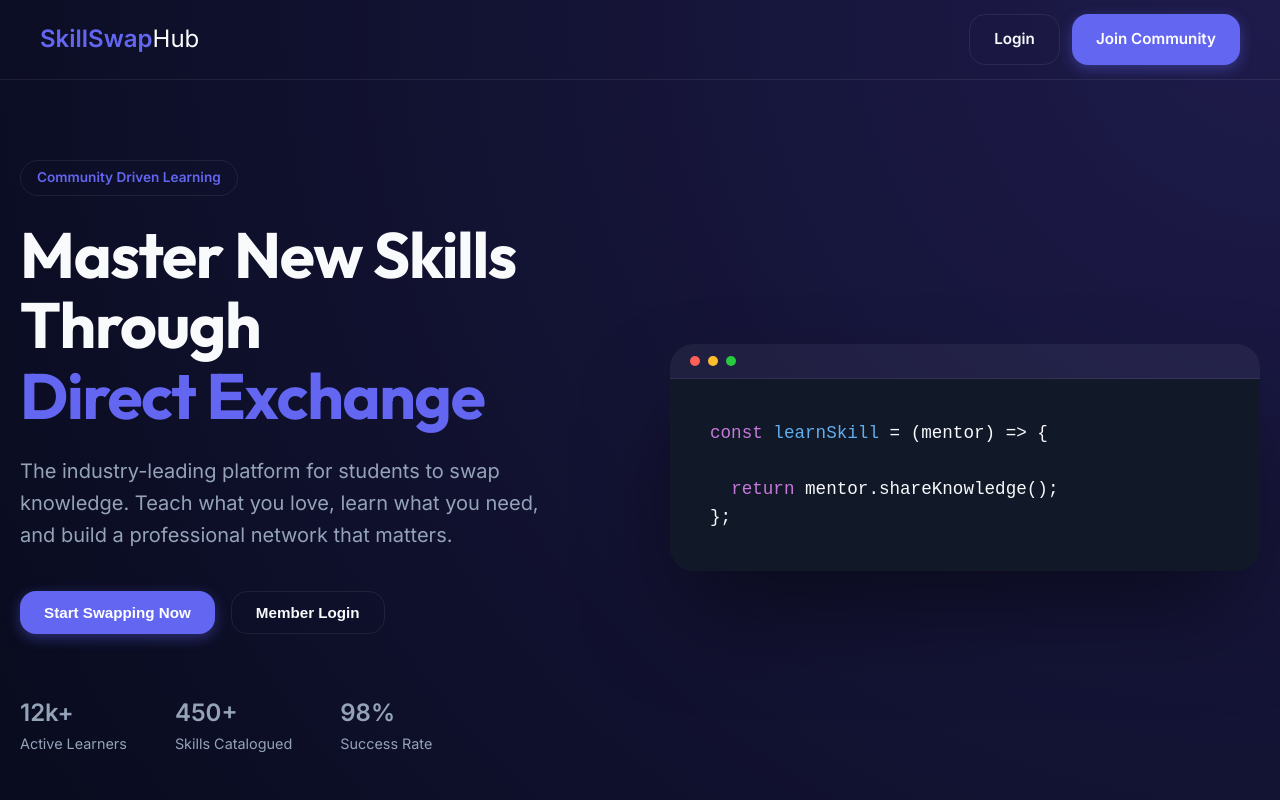
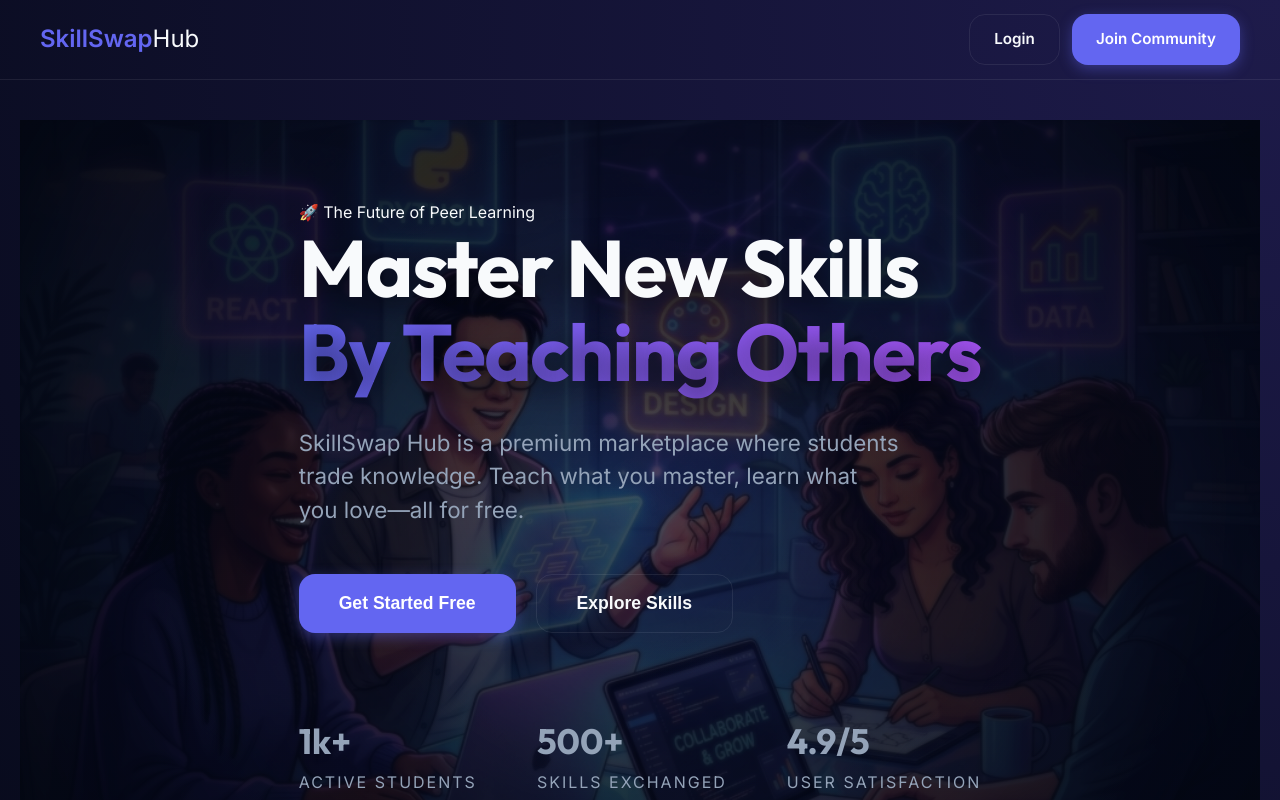
Before and after one commit to sheikhumaryounas/skillswap-hub, a React (Create React App) app in the folder frontend/: page / in a window 1280 px wide. Shown: the top 800 px of the page. Built offline with nearby package versions, Linux system fonts and the light colour scheme.

Commit message:
Fix: Implemented Scheduling Portal and Added Premium Hero Background

```diff
--- a/frontend/src/assets/Home.css
+++ b/frontend/src/assets/Home.css
@@ -1,54 +1,84 @@
 .home-page {
-  padding-top: 40px;
+  position: relative;
+  overflow: hidden;
 }
 
 .hero {
-  display: grid;
-  grid-template-columns: 1fr 1fr;
-  gap: 60px;
+  position: relative;
+  min-height: 90vh;
+  display: flex;
   align-items: center;
-  margin-bottom: 120px;
+  padding: 80px 0;
+}
+
+.hero-bg-overlay {
+  position: absolute;
+  top: 0;
+  left: 0;
+  width: 100%;
+  height: 100%;
+  z-index: -1;
+  overflow: hidden;
+}
+
+.hero-bg-img {
+  width: 100%;
+  height: 100%;
+  object-fit: cover;
+  opacity: 0.4;
+  filter: saturate(1.2) brightness(0.8);
+}
+
+.glass-overlay {
+  position: absolute;
+  top: 0;
+  left: 0;
+  width: 100%;
+  height: 100%;
+  background: radial-gradient(circle at center, rgba(3, 7, 18, 0.4), var(--bg-deep));
+  backdrop-filter: blur(2px);
+}
+
+.hero-content {
+  z-index: 10;
+  max-width: 800px;
 }
 
 .hero-content h1 {
-  font-size: 4rem;
-  line-height: 1.1;
-  margin-bottom: 24px;
+  font-size: 5rem;
+  line-height: 1.05;
+  margin-bottom: 32px;
+  text-shadow: 0 10px 30px rgba(0,0,0,0.5);
 }
 
 .hero-content h1 span {
-  color: var(--primary);
-  display: block;
-}
-
-.badge-pill {
-  display: inline-block;
-  padding: 6px 16px;
-  background: var(--glass);
-  border: 1px solid var(--glass-border);
-  border-radius: 100px;
-  color: var(--primary);
-  font-size: 0.85rem;
-  font-weight: 600;
-  margin-bottom: 24px;
+  background: linear-gradient(to right, var(--primary), var(--secondary));
+  -webkit-background-clip: text;
+  -webkit-text-fill-color: transparent;
 }
 
 .hero-content .description {
-  font-size: 1.25rem;
+  font-size: 1.4rem;
   color: var(--text-muted);
-  margin-bottom: 40px;
-  max-width: 540px;
+  margin-bottom: 48px;
+  max-width: 600px;
+  line-height: 1.5;
 }
 
 .cta-group {
   display: flex;
-  gap: 16px;
-  margin-bottom: 60px;
+  gap: 20px;
+  margin-bottom: 80px;
+}
+
+.btn-lg {
+  padding: 18px 40px;
+  font-size: 1.1rem;
 }
 
 .hero-stats {
   display: flex;
-  gap: 48px;
+  gap: 60px;
 }
 
 .stat-item {
@@ -57,59 +87,17 @@
 }
 
 .stat-item strong {
-  font-size: 1.5rem;
+  font-size: 2.2rem;
   color: var(--text-main);
-  font-family: var(--font-heading);
+  font-family: 'Outfit', sans-serif;
 }
 
 .stat-item span {
-  font-size: 0.9rem;
+  font-size: 1rem;
   color: var(--text-muted);
+  text-transform: uppercase;
+  letter-spacing: 2px;
 }
-
-/* Hero Visual Component */
-.hero-visual {
-  position: relative;
-}
-
-.visual-card {
-  padding: 0;
-  overflow: hidden;
-  border-radius: var(--radius-lg);
-  box-shadow: 0 50px 100px -20px rgba(0,0,0,0.5);
-}
-
-.card-header-v {
-  padding: 12px 20px;
-  background: rgba(255,255,255,0.05);
-  display: flex;
-  gap: 8px;
-  border-bottom: 1px solid var(--glass-border);
-}
-
-.dot {
-  width: 10px;
-  height: 10px;
-  border-radius: 50%;
-}
-
-.dot.red { background: #ff5f56; }
-.dot.yellow { background: #ffbd2e; }
-.dot.green { background: #27c93f; }
-
-.card-body-v {
-  padding: 40px;
-  background: #111827;
-}
-
-.code-snippet {
-  font-family: 'Fira Code', monospace;
-  font-size: 1.1rem;
-}
-
-.keyword { color: #c678dd; }
-.func { color: #61afef; }
-.comment { color: #5c6370; }
 
 /* Features */
 .section-header {
--- a/frontend/src/assets/Sessions.css
+++ b/frontend/src/assets/Sessions.css
@@ -1,16 +1,98 @@
-/* Sessions.css */
-.sessions-page { padding: 20px 0; }
-.sessions-header { display: flex; justify-content: space-between; align-items: center; margin-bottom: 40px; }
-.sessions-grid { display: grid; grid-template-columns: repeat(auto-fill, minmax(350px, 1fr)); gap: 24px; }
+.sessions-page {
+  padding: 40px 0;
+}
 
-/* Leaderboard.css */
-.leaderboard-page { padding: 20px 0; }
-.leaderboard-table { width: 100%; border-collapse: collapse; margin-top: 32px; background: var(--bg-card); border-radius: var(--radius-lg); overflow: hidden; border: 1px solid var(--glass-border); }
-.leaderboard-table th, .leaderboard-table td { padding: 16px 24px; text-align: left; border-bottom: 1px solid var(--glass-border); }
-.leaderboard-table th { background: var(--glass); color: var(--text-muted); font-weight: 600; text-transform: uppercase; font-size: 0.8rem; }
+.sessions-header {
+  display: flex;
+  justify-content: space-between;
+  align-items: center;
+  margin-bottom: 48px;
+}
 
-/* Notifications.css */
-.notifications-page { padding: 20px 0; }
-.notifications-list { display: flex; flex-direction: column; gap: 16px; margin-top: 32px; }
-.notification-item { background: var(--bg-card); padding: 20px; border-radius: var(--radius-md); border: 1px solid var(--glass-border); display: flex; align-items: flex-start; gap: 16px; transition: all 0.2s; }
-.notification-item.unread { border-left: 4px solid var(--primary); background: var(--glass); }
+.sessions-header h1 span {
+  background: linear-gradient(to right, var(--primary), var(--secondary));
+  -webkit-background-clip: text;
+  -webkit-text-fill-color: transparent;
+}
+
+.tabs {
+  display: flex;
+  gap: 8px;
+  padding: 8px;
+  border-radius: var(--radius-lg);
+  margin-bottom: 40px;
+  max-width: fit-content;
+}
+
+.tab {
+  padding: 10px 24px;
+  border-radius: var(--radius-md);
+  border: none;
+  background: transparent;
+  color: var(--text-muted);
+  font-weight: 600;
+  cursor: pointer;
+  transition: all 0.2s;
+}
+
+.tab.active {
+  background: var(--primary);
+  color: white;
+  box-shadow: 0 4px 12px var(--primary-glow);
+}
+
+.tab:hover:not(.active) {
+  background: rgba(255, 255, 255, 0.05);
+  color: var(--text-main);
+}
+
+.sessions-grid {
+  display: grid;
+  grid-template-columns: repeat(auto-fill, minmax(380px, 1fr));
+  gap: 32px;
+}
+
+.no-sessions {
+  text-align: center;
+  padding: 80px;
+  color: var(--text-muted);
+  font-size: 1.1rem;
+}
+
+/* Modal Styling */
+.modal-overlay {
+  position: fixed;
+  top: 0;
+  left: 0;
+  width: 100%;
+  height: 100%;
+  background: rgba(0, 0, 0, 0.8);
+  backdrop-filter: blur(8px);
+  display: flex;
+  align-items: center;
+  justify-content: center;
+  z-index: 1000;
+  padding: 20px;
+}
+
+.modal-content {
+  width: 100%;
+  max-width: 500px;
+}
+
+.modal-content h2 {
+  margin-bottom: 24px;
+}
+
+.form-row {
+  display: grid;
+  grid-template-columns: 1fr 1fr;
+  gap: 16px;
+}
+
+.modal-actions {
+  display: flex;
+  justify-content: flex-end;
+  gap: 12px;
+  margin-top: 32px;
+}
--- a/frontend/src/pages/Home.js
+++ b/frontend/src/pages/Home.js
@@ -6,72 +6,51 @@
 
 import React from 'react';
 import { useNavigate } from 'react-router-dom';
-import { useAuth } from '../context/AuthContext';
 import '../assets/Home.css';
 
 const Home = () => {
-  const { isAuthenticated } = useAuth();
   const navigate = useNavigate();
 
   return (
     <div className="home-page animate-fade-in">
+      {/* Hero Section */}
       <section className="hero">
-        <div className="hero-content">
-          <div className="badge-pill">Community Driven Learning</div>
-          <h1>Master New Skills Through <span>Direct Exchange</span></h1>
+        <div className="hero-bg-overlay">
+          <img src="/assets/images/hero-bg.png" alt="Hero Background" className="hero-bg-img" />
+          <div className="glass-overlay"></div>
+        </div>
+
+        <div className="container hero-content">
+          <div className="badge-pill">🚀 The Future of Peer Learning</div>
+          <h1>
+            Master New Skills <br />
+            <span>By Teaching Others</span>
+          </h1>
           <p className="description">
-            The industry-leading platform for students to swap knowledge.
-            Teach what you love, learn what you need, and build a professional network
-            that matters.
+            SkillSwap Hub is a premium marketplace where students trade knowledge.
+            Teach what you master, learn what you love—all for free.
           </p>
           <div className="cta-group">
-            {isAuthenticated ? (
-              <button onClick={() => navigate('/dashboard')} className="btn btn-primary">
-                Return to Dashboard
-              </button>
-            ) : (
-              <>
-                <button onClick={() => navigate('/register')} className="btn btn-primary">
-                  Start Swapping Now
-                </button>
-                <button onClick={() => navigate('/login')} className="btn btn-outline">
-                  Member Login
-                </button>
-              </>
-            )}
+            <button onClick={() => navigate('/register')} className="btn btn-primary btn-lg">
+              Get Started Free
+            </button>
+            <button onClick={() => navigate('/users')} className="btn btn-outline btn-lg">
+              Explore Skills
+            </button>
           </div>
+
           <div className="hero-stats">
             <div className="stat-item">
-              <strong>12k+</strong>
-              <span>Active Learners</span>
+              <strong>1k+</strong>
+              <span>Active Students</span>
             </div>
             <div className="stat-item">
-              <strong>450+</strong>
-              <span>Skills Catalogued</span>
+              <strong>500+</strong>
+              <span>Skills Exchanged</span>
             </div>
             <div className="stat-item">
-              <strong>98%</strong>
-              <span>Success Rate</span>
-            </div>
-          </div>
-        </div>
-        <div className="hero-visual">
-          <div className="visual-card glass">
-            <div className="card-header-v">
-              <div className="dot red"></div>
-              <div className="dot yellow"></div>
-              <div className="dot green"></div>
-            </div>
-            <div className="card-body-v">
-              <div className="code-snippet">
-                <span className="keyword">const</span> <span className="func">learnSkill</span> = (mentor) ={">"} {"{"}
-                <br />
-                &nbsp;&nbsp;{/* Future of education */}
-                <br />
-                &nbsp;&nbsp;<span className="keyword">return</span> mentor.shareKnowledge();
-                <br />
-                {"}"};
-              </div>
+              <strong>4.9/5</strong>
+              <span>User Satisfaction</span>
             </div>
           </div>
         </div>
```
Also changed, not shown: frontend/src/pages/Sessions.js (+129 -74 lines), frontend/public/assets/images/hero-bg.png (added).
